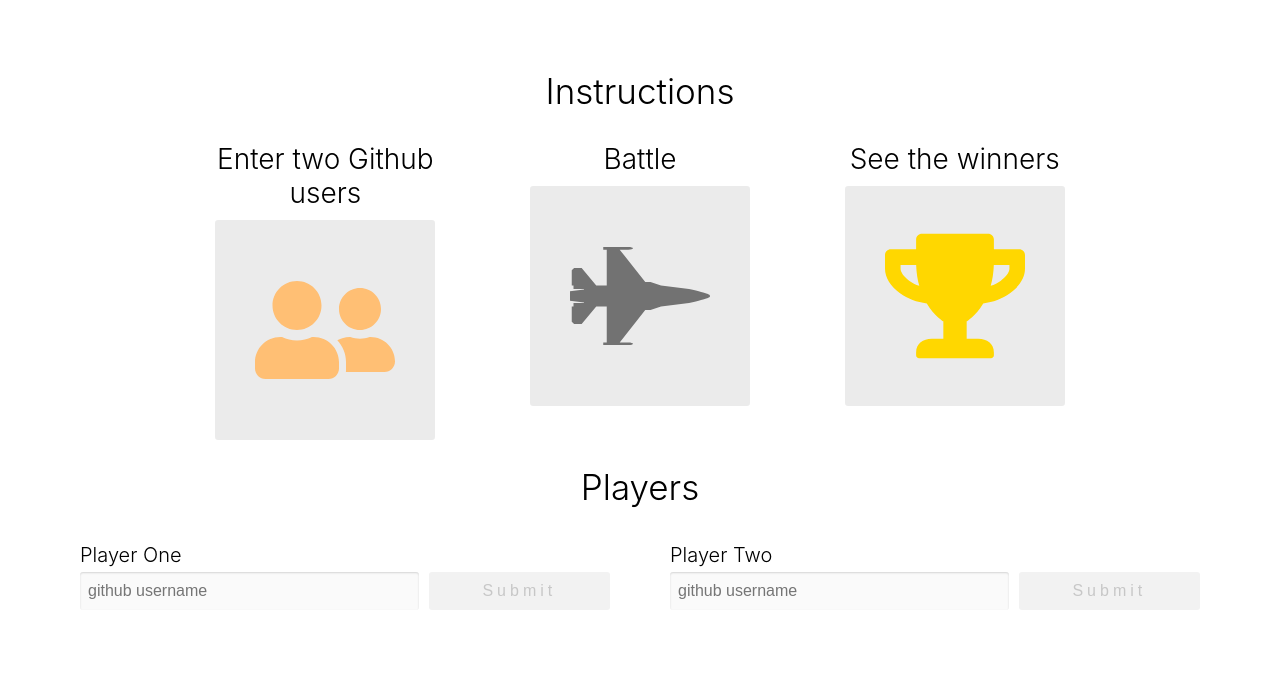
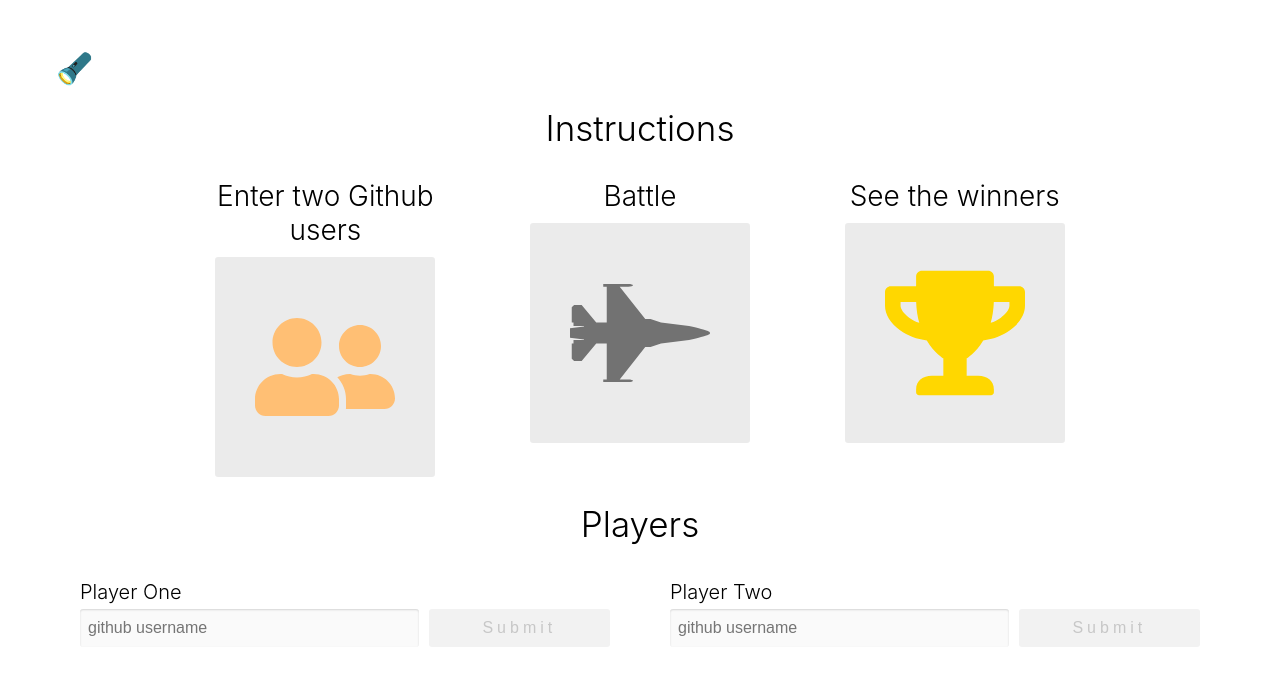
Before and after one commit to guidop91/react-github-battle, a React app: page / in a window 1280 px wide. Built offline with nearby package versions, Linux system fonts and the light colour scheme.

Commit message:
Context provider for theming

```diff
--- a/app/App.js
+++ b/app/App.js
@@ -1,13 +1,32 @@
 import React from "react";
 import Popular from './components/Popular';
 import Battle from './components/Battle';
+import { ThemeProvider } from './context/theme';
+import Nav from './components/Nav';
 
 export default class App extends React.Component {
+  constructor(props) {
+    super(props);
+
+    this.state = {
+      theme: 'light',
+      toggleTheme: () => {
+        this.setState(({ theme }) => ({
+          theme: theme === 'light' ? 'dark' : 'light'
+        }))
+      }
+    }
+  }
   render() {
     return (
-      <div className='container'>
-        <Battle />
-      </div>
+      <ThemeProvider value={this.state} >
+        <div className={this.state.theme}>
+          <div className='container'>
+            <Nav />
+            <Battle />
+          </div>
+        </div>
+      </ThemeProvider>
     )
   }
 }
--- /dev/null
+++ b/app/components/Nav.js
@@ -0,0 +1,20 @@
+import React from 'react';
+import { ThemeConsumer } from '../context/theme';
+
+export default function Nav() {
+  return (
+    <ThemeConsumer>
+      {({ theme, toggleTheme }) => (
+        <nav className='row space-between'>
+          <button
+            style={{ fontSize: 30 }}
+            className='btn-clear'
+            onClick={toggleTheme}
+          >
+            {theme === 'light' ? '🔦' : '💡'}
+          </button>
+        </nav>
+      )}
+    </ThemeConsumer>
+  )
+}
--- /dev/null
+++ b/app/context/theme.js
@@ -0,0 +1,6 @@
+import React from 'react';
+
+const { Consumer, Provider } = React.createContext();
+
+export const ThemeConsumer = Consumer;
+export const ThemeProvider = Provider;
--- a/app/index.css
+++ b/app/index.css
@@ -20,6 +20,12 @@ li {
   margin: 0 auto;
   max-width: 1200px;
   padding: 50px;
+}
+
+.dark {
+  color: #DADADA;
+  background: #1c2022;
+  min-height: 100%;
 }
 
 .flex-center {
```
